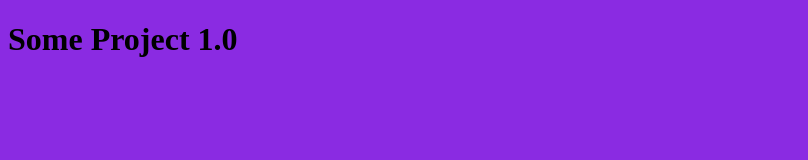
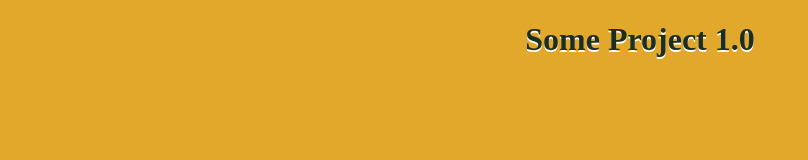
Before and after one commit to Hellblum/test-how-it-work, a plain HTML site: page index.html in a window 1280 px wide. Shown: the whole page, without its empty margins (0-808 px from the left). Drawn offline with Linux system fonts and the light colour scheme.

Commit message:
changed background color

```diff
--- a/style.css
+++ b/style.css
@@ -1,7 +1,7 @@
 body {
-	background-color: blueviolet;
-};
-.h1 {
+	background-color: rgb(226, 168, 43);
+}
+h1 {
 	text-align: center;
 	color: rgb(29, 46, 33);
 	text-shadow: 0px 2px white;
```
